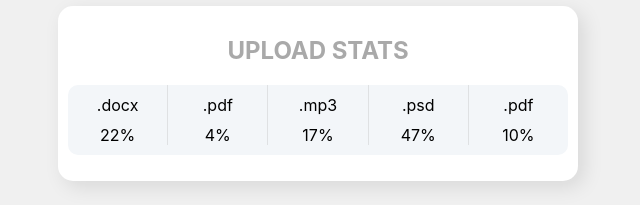
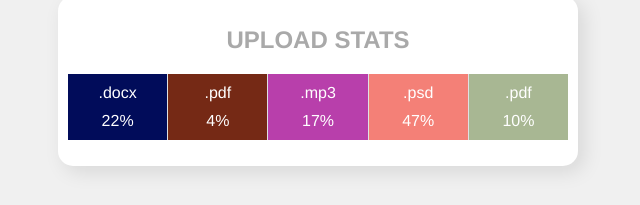
Before and after one commit to ivelceva/goit-react-hw-01-components, a React (Create React App) app: page / in a window 1280 px wide. Shown: the part 546-751 px from the top of the page, without its empty margins (322-962 px from the left). Built offline with nearby package versions, Linux system fonts and the light colour scheme.

Commit message:
statistics-fix

```diff
--- a/src/components/statistics/Statistics.jsx
+++ b/src/components/statistics/Statistics.jsx
@@ -1,6 +1,17 @@
 import React from "react";
 import PropTypes from 'prop-types';
 import css from './Statistics.module.css';
+
+function generateRandomColor() {
+  const hexValues = '0123456789ABCDEF';
+  let color = '#';
+
+  for (let i = 0; i < 6; i++) {
+    color += hexValues[Math.floor(Math.random() * 16)];
+  }
+
+  return color;
+}
 
 export const Statistics = ({ title, stats}) => {
     return (
@@ -9,14 +20,18 @@ export const Statistics = ({ title, stats}) => {
 
         <ul className={css.list}>
           {stats.map(stat => (
-            <li className={css.item} key={stat.id}>
+            <li
+              className={css.item}
+              key={stat.id}
+              style={{ backgroundColor: generateRandomColor() }}
+            >
               <span className={css.label}>{stat.label}</span>
               <span className={css.percentage}>{stat.percentage}%</span>
             </li>
           ))}
         </ul>
       </section>
-    )
+    );
 }
 
 Statistics.propTypes = {
--- a/src/components/statistics/Statistics.module.css
+++ b/src/components/statistics/Statistics.module.css
@@ -1,3 +1,7 @@
+.body {
+    font-family: 'Franklin Gothic Medium', 'Arial Narrow', Arial, sans-serif;
+}
+
 .statistics {
     background-color: white;
     margin-top: 30px;
@@ -25,13 +29,14 @@
     padding: 0;
     background-color: #f3f6f9;
     border-radius: 10px;
-    padding-bottom: 10px;
+    /* padding-bottom: 10px; */
 }
 
 .item {
     text-align: center;
     width: 33%;
-
+    padding: 10px;
+    color: #fff;
 }
 
 .item:not(:last-child) {
@@ -41,6 +46,7 @@
 .label {
     display: flex;
     flex-direction: column;
-    padding: 10px 0;
+    margin-bottom: 10px;
     text-align: center;
+    color: #fff;
 }
--- a/src/index.css
+++ b/src/index.css
@@ -2,9 +2,9 @@
 
 body {
   margin: 0;
-  font-family: -apple-system, BlinkMacSystemFont, 'Segoe UI', 'Roboto', 'Oxygen',
+  /* font-family: -apple-system, BlinkMacSystemFont, 'Segoe UI', 'Roboto', 'Oxygen',
     'Ubuntu', 'Cantarell', 'Fira Sans', 'Droid Sans', 'Helvetica Neue',
-    sans-serif;
+    sans-serif; */
   -webkit-font-smoothing: antialiased;
   -moz-osx-font-smoothing: grayscale;
 }
```
